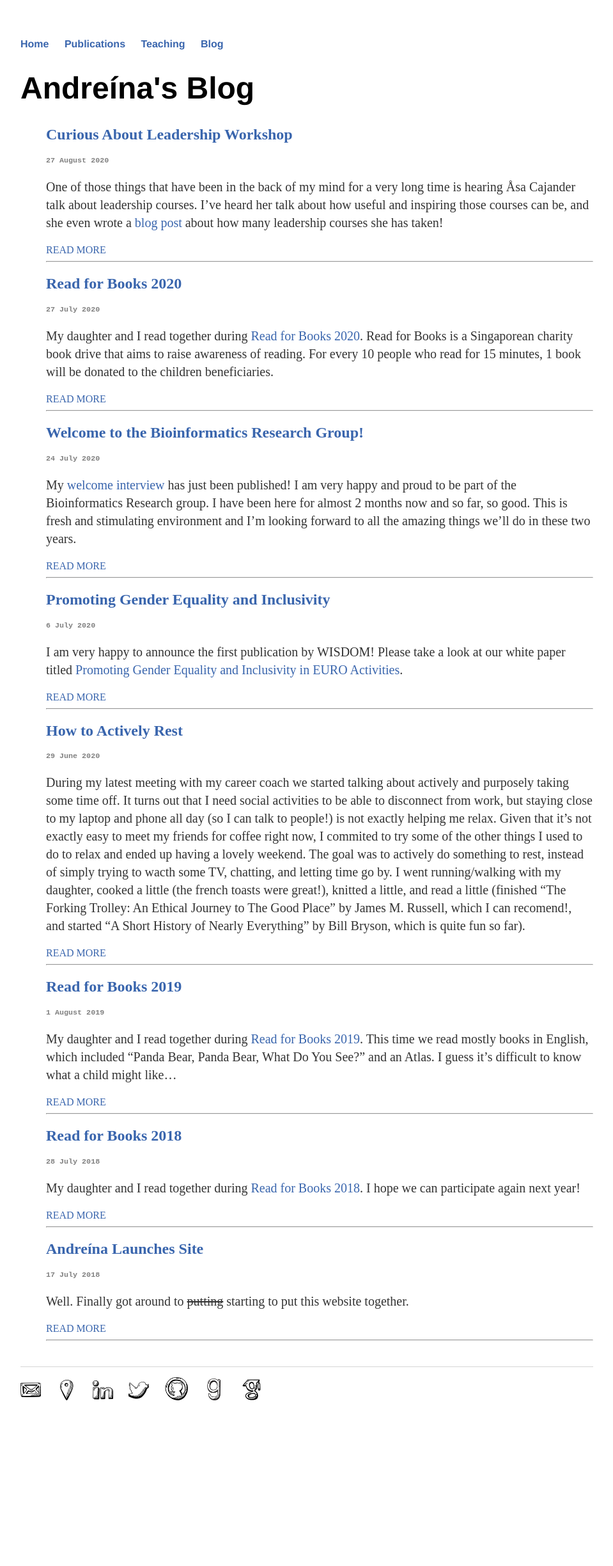
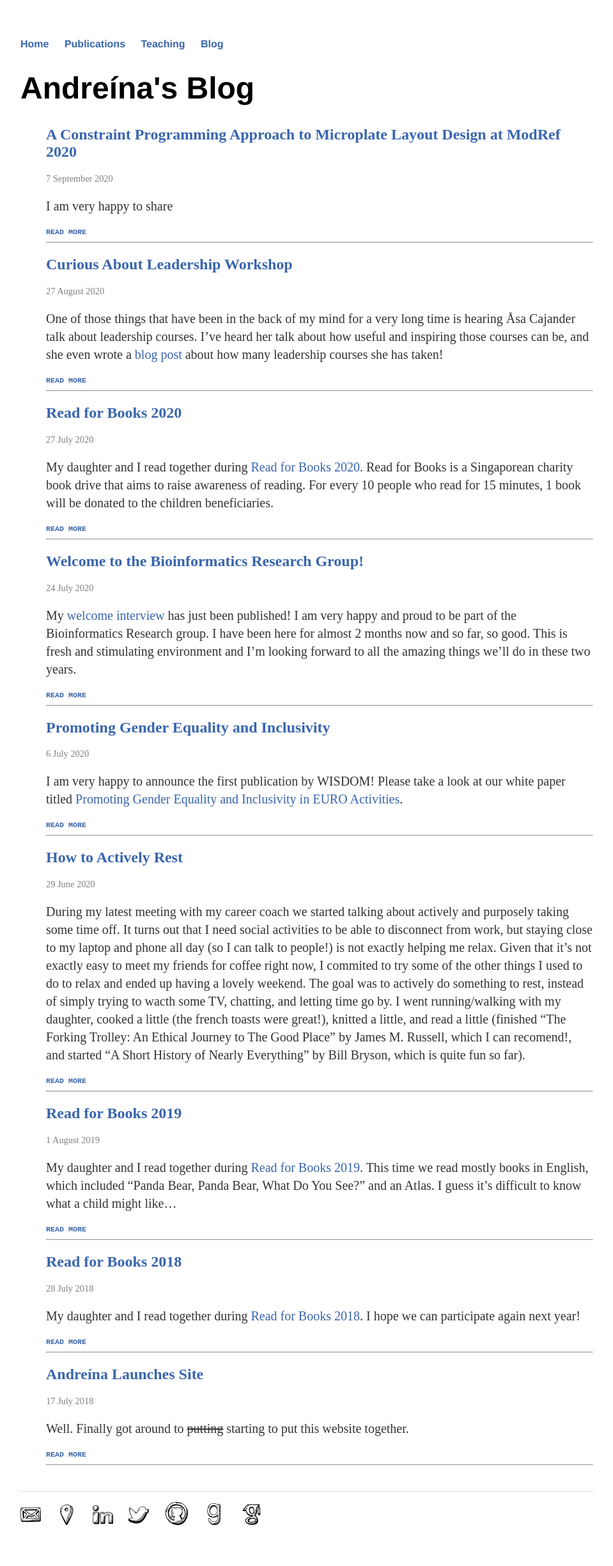
Before and after one commit to andreina-francisco/andreina-francisco.github.io, a Jekyll site: the page built from blog/index.html, in a window 1280 px wide. Shown: the whole page at 64% size, without its empty margins (160-1119 px from the left). Built offline with Jekyll 4.4.1, drawn with Linux system fonts in a browser that asks for light colours; nearby versions of some CDN libraries; a style sheet for code colours, icons or effects is not loaded; before the commit the page ends 2253 px from its top, so only the background shows below that.

Commit message:
Various changes

```diff
--- /dev/null
+++ b/_posts/2020-09-07-modref2020.md
@@ -0,0 +1,17 @@
+---
+layout: post
+title: "A Constraint Programming Approach to Microplate Layout Design at ModRef 2020"
+date: 2020-09-07
+feature-img: "/blog/images/2020-09-07-modref.png"
+---
+
+I am very happy to share
+
+One of those things that have been in the back of my mind for a very
+long time is hearing Åsa Cajander talk about leadership courses.  I've
+heard her talk about how useful and inspiring those courses can be, and
+she even wrote a [blog post](https://www.asacajander.se/2019/06/05/celebrating-finishing-my-10th-leadership-course/) about how many leadership courses she has taken!
+
+
+
+<iframe width="560" height="315" src="https://www.youtube.com/embed/naddH2TQIjE" frameborder="0" allow="accelerometer; autoplay; clipboard-write; encrypted-media; gyroscope; picture-in-picture" allowfullscreen></iframe>
--- a/css/my-style.css
+++ b/css/my-style.css
@@ -132,7 +132,7 @@ ul.posts li {
     font-size: 0.9em;
 }
 
-.posted-on {
+.read-more {
     font-size: 0.9em;
     font-weight: bold;
     font-family: monospace !important;
```
Also changed, not shown: blog/images/2020-09-07-modref.png (added).
